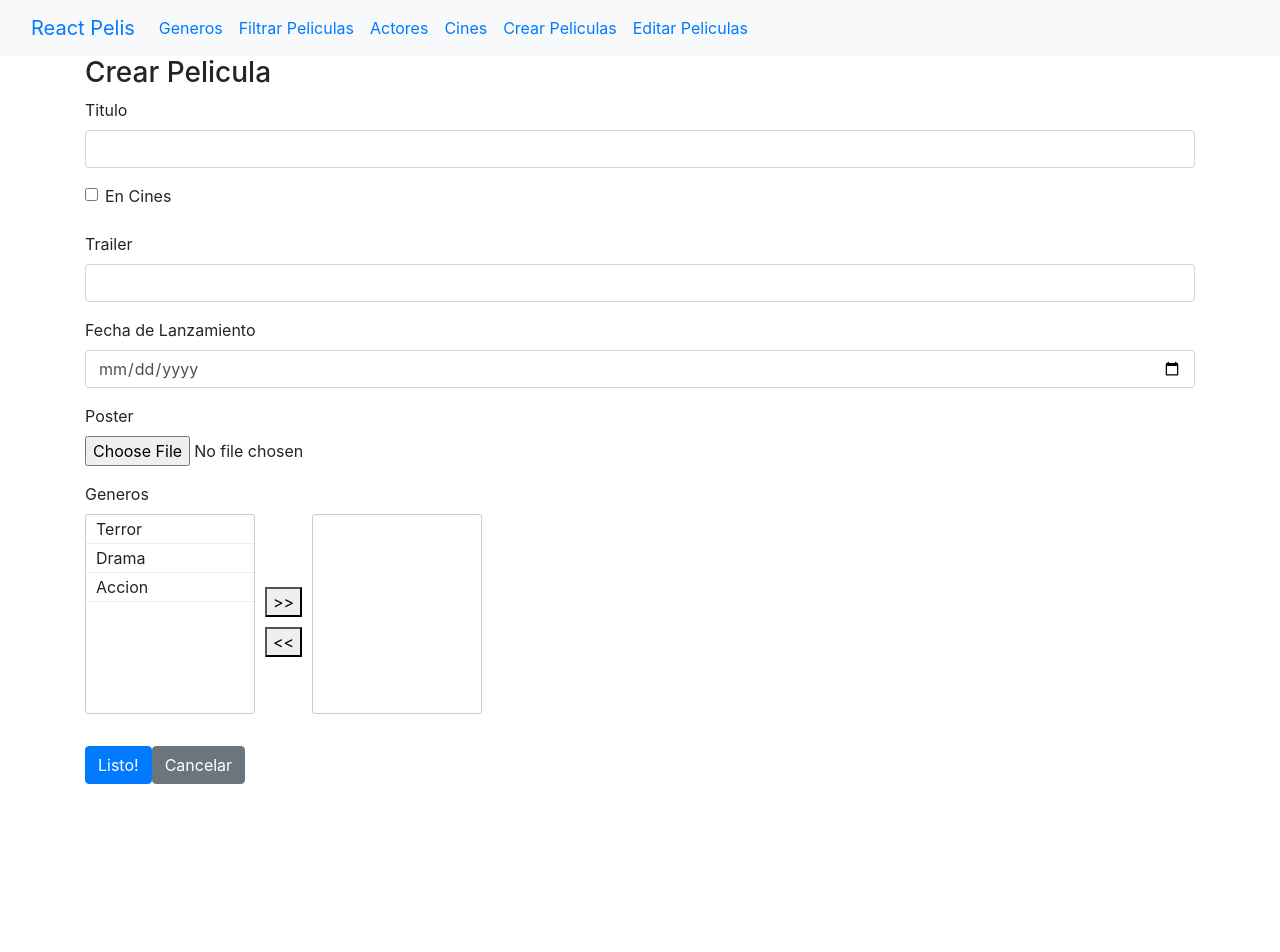
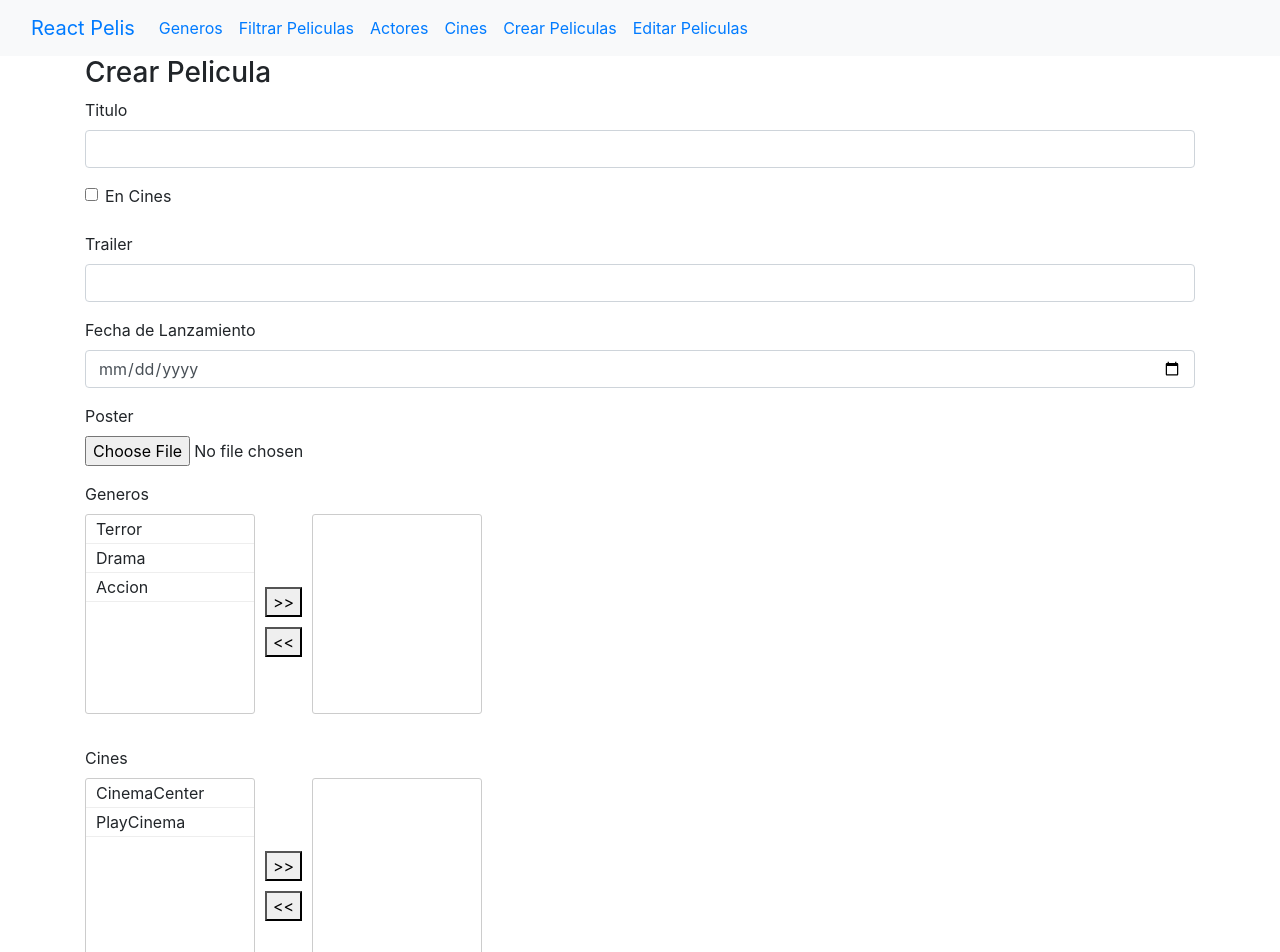
Before and after one commit to enzozarate99dev/react-peliculas, a React (Create React App) app: page /peliculas/crear in a window 1280 px wide. Shown: the top 952 px of the page. Before the commit the page ends 800 px from the top, so only its background shows below. Built offline with nearby package versions, Linux system fonts and the light colour scheme.

Commit message:
selector de cines

```diff
--- a/src/peliculas/FormularioPelis.tsx
+++ b/src/peliculas/FormularioPelis.tsx
@@ -3,6 +3,7 @@
 import { Link } from "react-router-dom";
 import { generosDTO } from "../generos/generos.model";
 import Button from "../utilidades/Button";
+import { cineDTO } from "../utilidades/cines.model";
 import FormGroupCheckbox from "../utilidades/FormGroupCheckbox";
 import FormGroupFecha from "../utilidades/FormGroupFecha";
 import FormGroupImage from "../utilidades/FormGroupImage";
@@ -15,6 +16,8 @@
     const [generosSeleccionados, setGenerosSeleccionados] = useState(mapear(props.generosSeleccionados))
     const [generosNoSeleccionados, setGenerosNoSeleccionados] = useState(mapear(props.generosNoSeleccionados))
 
+    const [cinesSeleccionados, setCinesSeleccionados] = useState(mapear(props.cinesSeleccionados))
+    const [cinesNoSeleccionados, setCinesNoSeleccionados] = useState(mapear(props.cinesNoSeleccionados))
 
     function mapear(array: {id: number, nombre: string}[]): selectorMultipleModel[]{
     return array.map(valor => {
@@ -27,6 +30,8 @@
         <Formik initialValues={props.modelo}
             onSubmit={(valores, acciones) => {
             valores.generosIds = generosSeleccionados.map(valor => valor.llave)
+            valores.cinesIds = cinesSeleccionados.map(valor => valor.llave)
+
             props.onSubmit(valores, acciones)}}>
             {(formikProps) => (
                 <Form>
@@ -46,6 +51,16 @@
                         }}
                         />
                     </div>
+                    <div className="form-group">
+                        <label>Cines</label>
+                        <SelectorMultiple seleccionados={cinesSeleccionados}
+                        noSeleccionados={cinesNoSeleccionados}
+                        onChange={(seleccionados, noSeleccionados) => {
+                            setCinesSeleccionados(seleccionados)
+                            setCinesNoSeleccionados(noSeleccionados)
+                        }}
+                        />
+                    </div>
                     <Button disabled={formikProps.isSubmitting} type="submit">Listo!</Button>
                     <Link className="btn btn-secondary" to="/actores">Cancelar</Link>
                 </Form>
@@ -58,5 +73,8 @@
     onSubmit(values: peliculaCreacionDTO, actions: FormikHelpers<peliculaCreacionDTO>): void;
     generosSeleccionados: generosDTO[];
     generosNoSeleccionados: generosDTO[];
+    cinesSeleccionados: cineDTO[];
+    cinesNoSeleccionados: cineDTO[];
+
 
 }
--- a/src/peliculas/crearPeliculas.tsx
+++ b/src/peliculas/crearPeliculas.tsx
@@ -1,20 +1,26 @@
 import { generosDTO } from "../generos/generos.model";
+import { cineDTO } from "../utilidades/cines.model";
 import FormularioPelis from "./FormularioPelis";
 
 export default function CrearPeliculas() {
 
-    const generos: generosDTO[] = [{id: 1, nombre: "Terror"},
-         {id: 2, nombre: "Drama"},
-         {id: 3, nombre: "Accion"}
-        ]
+    const generos: generosDTO[] = [{ id: 1, nombre: "Terror" },
+    { id: 2, nombre: "Drama" },
+    { id: 3, nombre: "Accion" }
+    ]
+
+    const cines: cineDTO[] = [{ id: 1, nombre: "CinemaCenter" },
+    { id: 2, nombre: "PlayCinema" }]
     return (
         <>
-        <h3>Crear Pelicula</h3>
-        <FormularioPelis
-        generosNoSeleccionados={generos}
-        generosSeleccionados={[]}
-        modelo={{title: '', enCines: false, trailer: ''}}
-                        onSubmit={valores => console.log(valores)}/>
+            <h3>Crear Pelicula</h3>
+            <FormularioPelis
+                cinesNoSeleccionados={cines}
+                cinesSeleccionados={[]}
+                generosNoSeleccionados={generos}
+                generosSeleccionados={[]}
+                modelo={{ title: '', enCines: false, trailer: '' }}
+                onSubmit={valores => console.log(valores)} />
         </>
     )
 }
--- a/src/peliculas/editarPeliculas.tsx
+++ b/src/peliculas/editarPeliculas.tsx
@@ -1,4 +1,5 @@
 import { generosDTO } from "../generos/generos.model";
+import { cineDTO } from "../utilidades/cines.model";
 import FormularioPelis from "./FormularioPelis";
 
 export default function EditarPeliculas() {
@@ -6,10 +7,15 @@
     const generosNoSeleccionados: generosDTO[] = [{ id: 1, nombre: "Terror" }]
     const generosSeleccionados: generosDTO[] = [{ id: 1, nombre: "Drama" }]
 
+    const cinesNoSeleccionados: cineDTO[] = [{ id: 1, nombre: "CinemaCenter" }]
+    const cinesSeleccionados: cineDTO[] = [{ id: 1, nombre: "PlayCinema" }]
+
     return (
         <>
             <h3>Editar Peliculas</h3>
             <FormularioPelis
+                cinesNoSeleccionados={cinesNoSeleccionados}
+                cinesSeleccionados={cinesSeleccionados}
                 generosNoSeleccionados={generosNoSeleccionados}
                 generosSeleccionados={generosSeleccionados}
                 modelo={{
--- a/src/peliculas/pelicula.model.d.ts
+++ b/src/peliculas/pelicula.model.d.ts
@@ -20,4 +20,6 @@
     fechaLanzamiento?: Date;
     trailer: string;
     generosIds?: number[];
+    cinesIds?: number[];
+
 }
--- a/src/utilidades/cines.model.d.ts
+++ b/src/utilidades/cines.model.d.ts
@@ -1,3 +1,9 @@
 export interface cineCreacionDTO{
     nombre: string;
 }
+export interface cineDTO{
+    id: number;
+    nombre: string;
+    latitud?: number;
+    longitud?: number;
+} //para lectura
```
